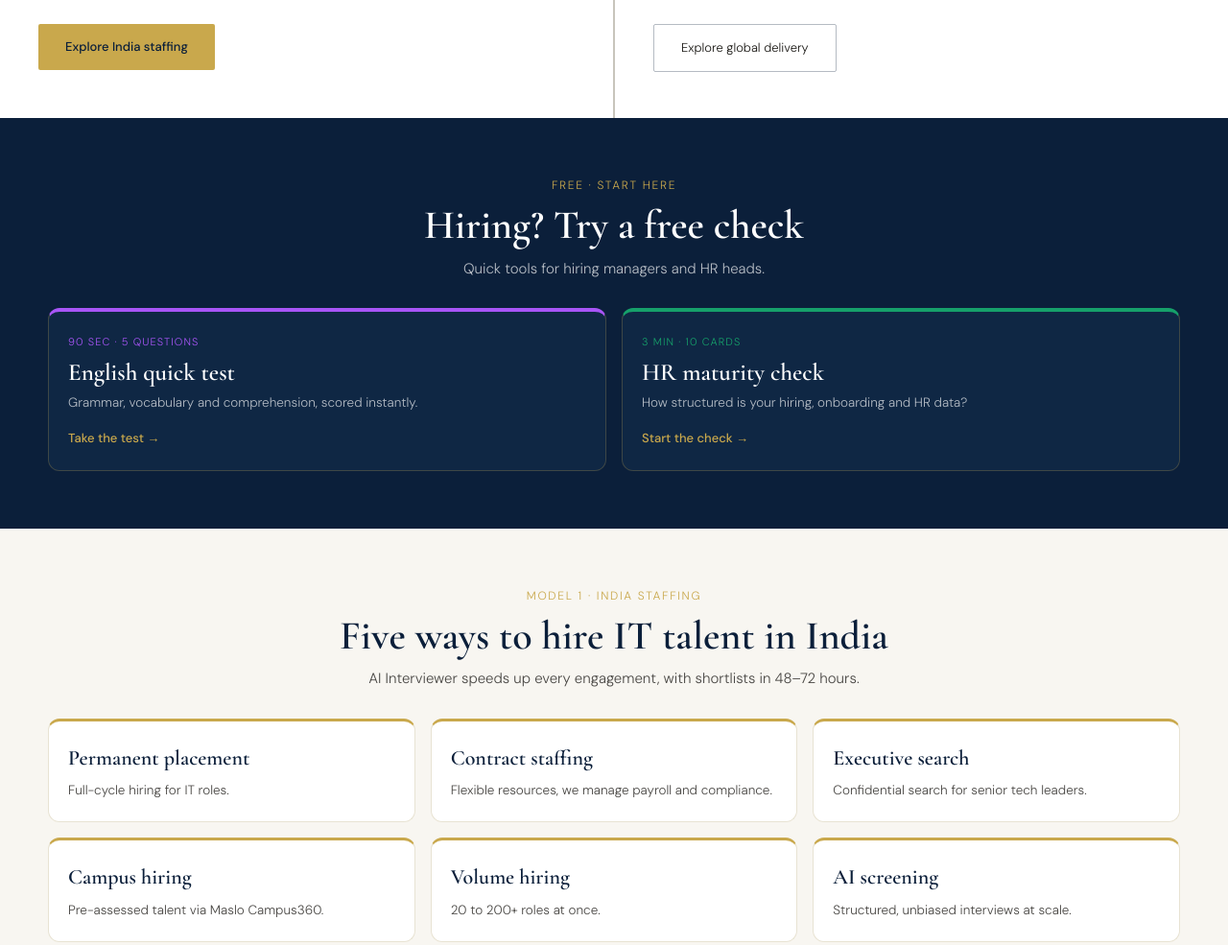
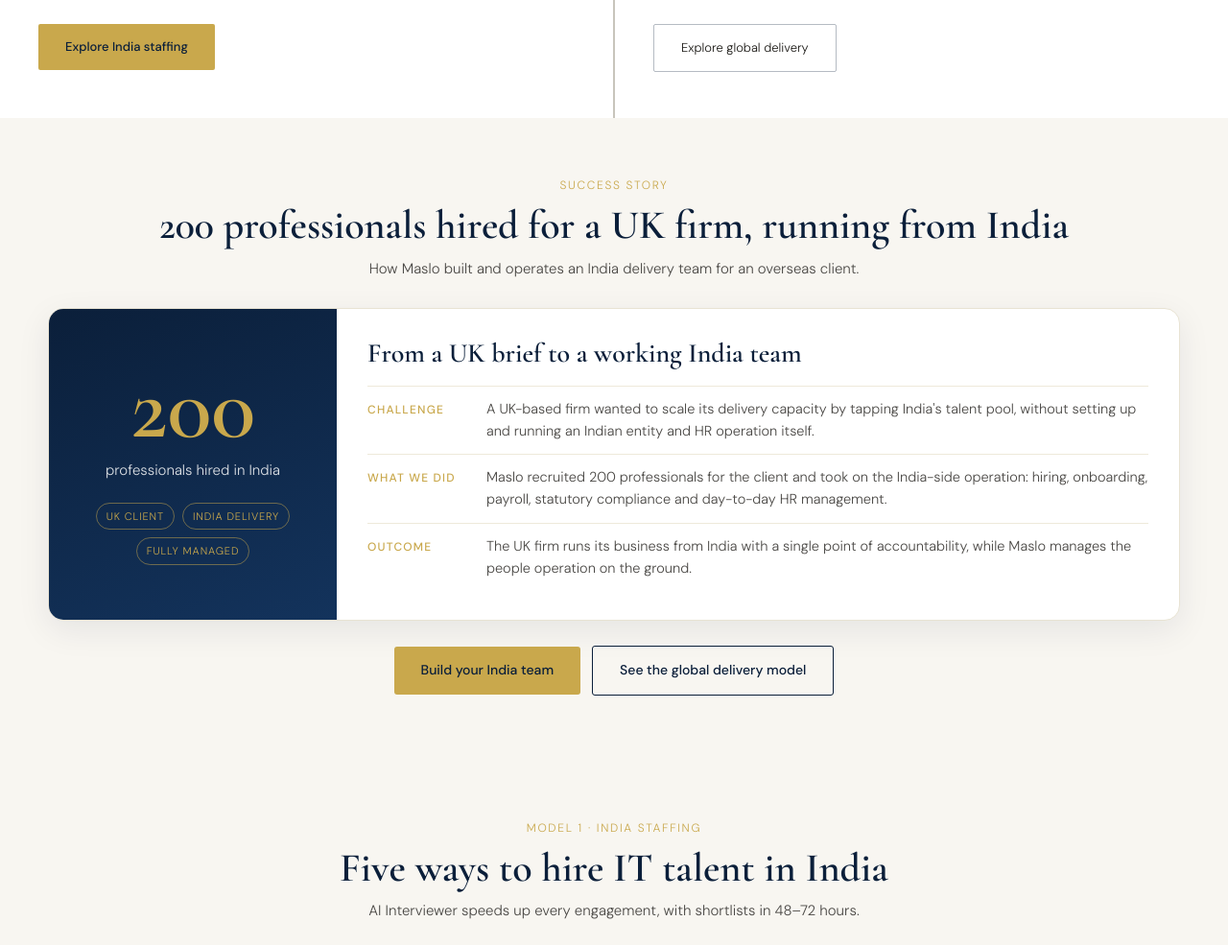
Before and after one commit to maslo-consulting/maslo-website, a plain HTML site: page maslo-recruitment-page.html in a window 1280 px wide. Shown: the part 1316-2301 px from the top of the page at 96% size. Drawn offline with nearby package versions, Linux system fonts and the light colour scheme.

Commit message:
Recruitment page: replace free-tools band with UK 200-hire success story

```diff
--- a/maslo-recruitment-page.html
+++ b/maslo-recruitment-page.html
@@ -622,15 +622,35 @@
 .pz-cta{text-align:center;margin-top:26px;}.pz-cta a{display:inline-block;background:#C9A84C;color:#0B1F3A;padding:13px 28px;border-radius:3px;text-decoration:none;font-weight:500;font-size:14px;margin:0 6px 8px;}.pz-cta a.o{background:transparent;color:#0B1F3A;border:1px solid #0B1F3A;}.pz-dark .pz-cta a.o{color:#fff;border-color:rgba(255,255,255,.4);}
 @media(max-width:980px){.pz-sec{padding:44px 20px;}.pz-tools{grid-template-columns:1fr;}.pz-tiles{grid-template-columns:1fr 1fr;}.pz-steps{grid-template-columns:1fr 1fr;}.pz-chips{grid-template-columns:1fr 1fr;}}
 @media(max-width:560px){.pz-tiles,.pz-steps,.pz-chips{grid-template-columns:1fr;}}
-</style><section class="pz-sec pz-dark">
+</style><style>
+.cs-card{display:grid;grid-template-columns:300px 1fr;gap:0;background:#fff;border:1px solid #E8E3D3;border-radius:16px;overflow:hidden;box-shadow:0 10px 34px rgba(11,31,58,.08);}
+.cs-stat{background:linear-gradient(160deg,#0B1F3A,#13335c);color:#fff;padding:34px 26px;display:flex;flex-direction:column;justify-content:center;text-align:center;}
+.cs-stat b{font-family:var(--font-display);font-size:96px;line-height:.95;color:#C9A84C;font-weight:600;}
+.cs-stat span{font-size:15px;color:rgba(255,255,255,.85);margin-top:8px;}
+.cs-chips{display:flex;gap:8px;justify-content:center;flex-wrap:wrap;margin-top:20px;}
+.cs-chips i{font-style:normal;font-size:11px;letter-spacing:.08em;text-transform:uppercase;border:1px solid rgba(201,168,76,.5);color:#C9A84C;padding:4px 10px;border-radius:20px;}
+.cs-body{padding:30px 32px;}
+.cs-body h3{font-family:var(--font-display);font-size:28px;color:var(--navy);font-weight:600;line-height:1.2;margin-bottom:16px;}
+.cs-row{display:grid;grid-template-columns:110px 1fr;gap:14px;padding:12px 0;border-top:1px solid #EEE9DA;}
+.cs-row b{font-size:12px;letter-spacing:.1em;text-transform:uppercase;color:#C9A84C;font-weight:500;padding-top:2px;}
+.cs-row p{font-size:14.5px;color:var(--text-mid);line-height:1.6;margin:0;}
+@media(max-width:860px){.cs-card{grid-template-columns:1fr;}.cs-stat{padding:26px;}.cs-stat b{font-size:72px;}.cs-body{padding:22px 20px;}.cs-row{grid-template-columns:1fr;gap:2px;}}
+</style>
+<section class="pz-sec" id="case-study" style="background:#F8F6F1;">
   <div class="pz-in">
-    <span class="pz-tag">Free · start here</span>
-    <h2>Hiring? Try a free check</h2>
-    <p class="pz-sub">Quick tools for hiring managers and HR heads.</p>
-    <div class="pz-tools">
-      <a class="pz-tool" style="--c:#a855f7" href="/maslo-languapro-quick-test-page.html"><span class="t">90 sec · 5 questions</span><h3>English quick test</h3><p>Grammar, vocabulary and comprehension, scored instantly.</p><span class="g">Take the test →</span></a>
-      <a class="pz-tool" style="--c:#16a06a" href="/maslo-hr-maturity-check-page.html"><span class="t">3 min · 10 cards</span><h3>HR maturity check</h3><p>How structured is your hiring, onboarding and HR data?</p><span class="g">Start the check →</span></a>
+    <span class="pz-tag">Success story</span>
+    <h2>200 professionals hired for a UK firm, running from India</h2>
+    <p class="pz-sub">How Maslo built and operates an India delivery team for an overseas client.</p>
+    <div class="cs-card">
+      <div class="cs-stat"><b>200</b><span>professionals hired in India</span><div class="cs-chips"><i>UK client</i><i>India delivery</i><i>Fully managed</i></div></div>
+      <div class="cs-body">
+        <h3>From a UK brief to a working India team</h3>
+        <div class="cs-row"><b>Challenge</b><p>A UK-based firm wanted to scale its delivery capacity by tapping India's talent pool, without setting up and running an Indian entity and HR operation itself.</p></div>
+        <div class="cs-row"><b>What we did</b><p>Maslo recruited 200 professionals for the client and took on the India-side operation: hiring, onboarding, payroll, statutory compliance and day-to-day HR management.</p></div>
+        <div class="cs-row"><b>Outcome</b><p>The UK firm runs its business from India with a single point of accountability, while Maslo manages the people operation on the ground.</p></div>
+      </div>
     </div>
+    <div class="pz-cta"><a href="#contact">Build your India team</a><a class="o" href="#global-model">See the global delivery model</a></div>
   </div>
 </section>
 <section class="pz-sec " id="india-staffing" style="background:#F8F6F1;">
```
